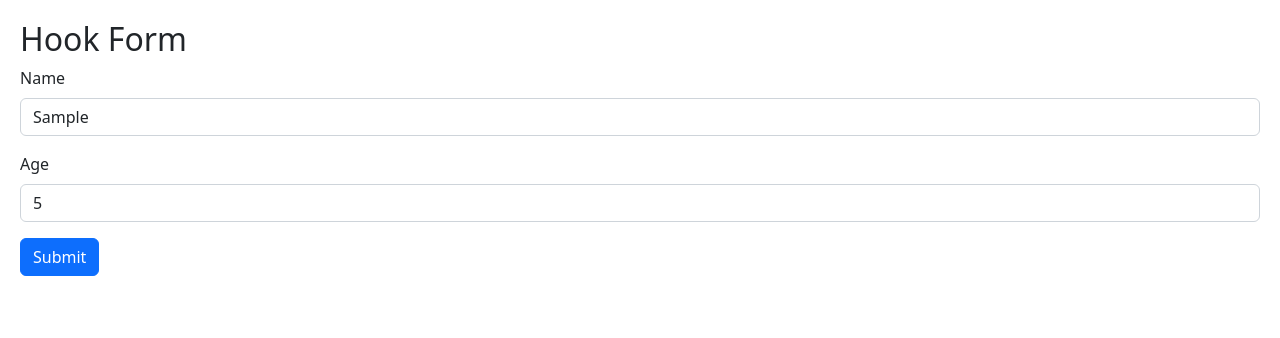
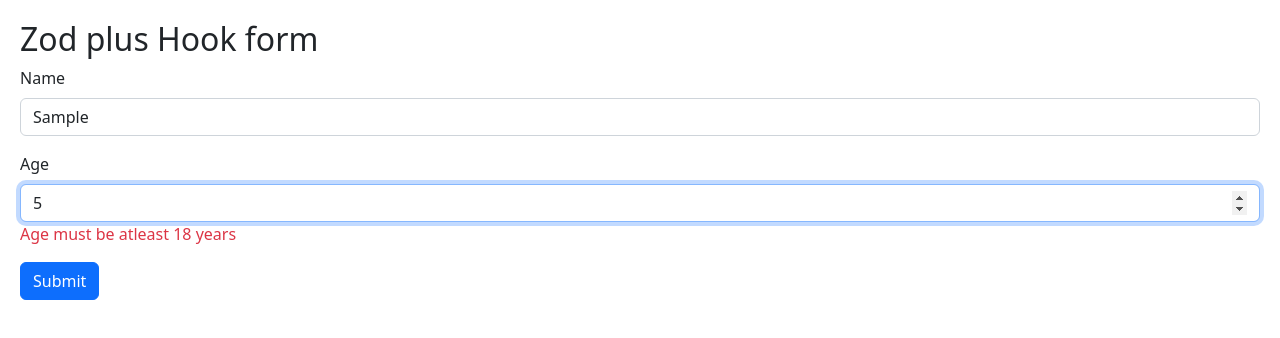
Before and after one commit to NaveenManjappa/react-playground, a React (Vite) app in the folder react-app/: page / in a window 1280 px wide. Both pictures are taken after typing "Sample", "5" into the empty fields and a click on the button "Submit". Shown: the top 338 px of the page. Built offline with nearby package versions, Linux system fonts and the light colour scheme.

Commit message:
react-app Using Zod for schema based validation

```diff
--- a/react-app/package.json
+++ b/react-app/package.json
@@ -10,13 +10,15 @@
     "preview": "vite preview"
   },
   "dependencies": {
+    "@hookform/resolvers": "^2.9.11",
     "bootstrap": "^5.2.3",
     "immer": "^9.0.19",
     "react": "^19.0.0",
     "react-dom": "^19.0.0",
     "react-hook-form": "^7.54.2",
     "react-icons": "^4.7.1",
-    "styled-components": "^6.1.15"
+    "styled-components": "^6.1.15",
+    "zod": "^3.20.6"
   },
   "devDependencies": {
     "@eslint/js": "^9.19.0",
--- a/react-app/src/App.tsx
+++ b/react-app/src/App.tsx
@@ -12,6 +12,7 @@
 import ExpandableText from "./components/ExpandableText";
 import Form from "./components/Form";
 import HookForm from "./components/HookForm";
+import ZodForm from "./components/ZodForm";
 
 function App() {
   // const [alertVisible, setAlertVisibility] = useState(false);
@@ -85,9 +86,12 @@
 
       <ExpandableText>Lorem, ipsum dolor sit amet consectetur adipisicing elit. Cupiditate harum error quis aperiam quidem ea perspiciatis eaque aspernatur tenetur a sequi repudiandae corrupti dicta distinctio fugit, nihil fuga? Sed ipsa quisquam, voluptas laudantium quasi deserunt id nisi? Eius asperiores nostrum eligendi fugiat fuga voluptatem, recusandae odit itaque minus dolore repellendus distinctio eum tenetur illo perspiciatis earum modi ducimus magni. Error quia id, doloribus voluptatibus delectus non cupiditate excepturi odit beatae quas cumque libero ex fugit eaque animi ratione consequuntur veritatis illo! Animi fugit optio neque temporibus eum adipisci commodi quam et nulla, officia at perspiciatis reiciendis necessitatibus accusantium eius praesentium?</ExpandableText>
     </div>
-    <Form />*/}
+    <Form />
     <h2>Hook Form</h2>
     <HookForm />
+    */}
+    <h2>Zod plus Hook form</h2>
+    <ZodForm />
 
 
     </div>
--- /dev/null
+++ b/react-app/src/components/ZodForm.tsx
@@ -0,0 +1,52 @@
+import { FieldValues, useForm } from "react-hook-form";
+import { z } from "zod";
+import { zodResolver } from "@hookform/resolvers/zod";
+
+const schema = z.object({
+  name: z
+    .string()
+    .min(3, { message: "Name must be atleast 3 characters in length" }),
+  age: z.number({invalid_type_error:'Age field is required'}).min(18, { message: "Age must be atleast 18 years" }),
+});
+
+type FormData = z.infer<typeof schema>;
+
+const ZodForm = () => {
+  const {
+    register,
+    handleSubmit,
+    formState: { errors },
+  } = useForm<FormData>({ resolver: zodResolver(schema) });
+  const onSubmit = (data: FieldValues) => console.log(data);
+  return (
+    <form onSubmit={handleSubmit(onSubmit)}>
+      <div className="mb-3">
+        <label htmlFor="name" className="form-label">
+          Name
+        </label>
+        <input
+          {...register("name")}
+          id="name"
+          type="text"
+          className="form-control"
+        />
+        {errors.name && <p className="text-danger">{errors.name.message}</p>}
+      </div>
+      <div className="mb-3">
+        <label htmlFor="age" className="form-label">
+          Age
+        </label>
+        <input
+          {...register("age", { valueAsNumber: true })}
+          id="age"
+          type="number"
+          className="form-control"
+        />
+        {errors.age && <p className="text-danger">{errors.age.message}</p>}
+      </div>
+      <button className="btn btn-primary">Submit</button>
+    </form>
+  );
+};
+
+export default ZodForm;
```
Also changed, not shown: 1 other file (tests, documents, lock files or other folders).
